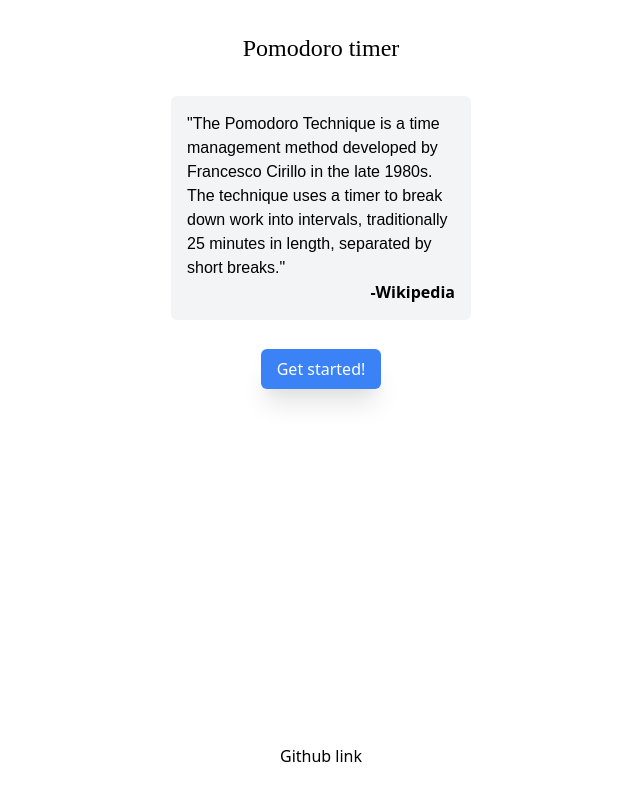
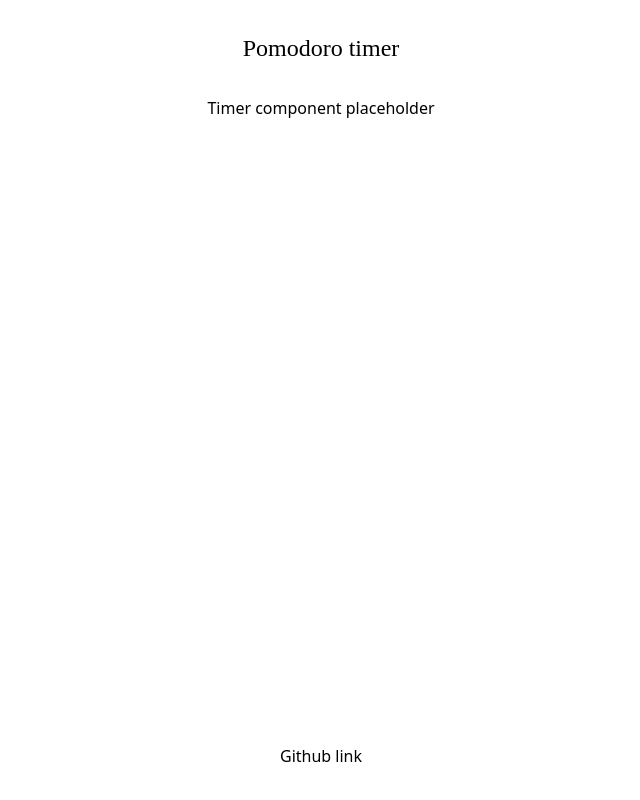
Before and after one commit to roopertti/pomodoro-timer, a React app: page / in a window 1280 px wide. Both pictures are taken after a click on the button "Get started!". Shown: the whole page, without its empty margins (319-959 px from the left). Built offline with nearby package versions, Linux system fonts and the light colour scheme.

Commit message:
feat: state management with context, intro completion functionality

```diff
--- a/src/App.js
+++ b/src/App.js
@@ -3,13 +3,16 @@ import React from 'react'
 import './styles/styles.css'
 
 import Layout from 'Components/common/Layout'
-import Intro from 'Components/views/Intro'
+import ViewRouter from 'Components/views/ViewRouter'
+import AppWrapper from './AppWrapper'
 
 function App () {
   return (
-    <Layout>
-      <Intro />
-    </Layout>
+    <AppWrapper>
+      <Layout>
+        <ViewRouter />
+      </Layout>
+    </AppWrapper>
   )
 }
 
--- /dev/null
+++ b/src/AppWrapper.js
@@ -0,0 +1,18 @@
+import React from 'react'
+import PropTypes from 'prop-types'
+
+import { StoreProvider } from 'Contexts/StoreContext'
+
+function AppWrapper ({ children }) {
+  return (
+    <StoreProvider>
+      {children}
+    </StoreProvider>
+  )
+}
+
+AppWrapper.propTypes = {
+  children: PropTypes.node
+}
+
+export default AppWrapper
--- a/src/components/common/Layout/index.js
+++ b/src/components/common/Layout/index.js
@@ -1,6 +1,8 @@
 import React from 'react'
 import PropTypes from 'prop-types'
 import { motion } from 'framer-motion'
+
+import useStore from 'Hooks/useStore'
 
 const variants = {
   visible: { opacity: 1 },
@@ -11,9 +13,9 @@ const variants = {
  * Return Layout motion props
  * @param {Number} delay Delay before component turns visible
  */
-function getMotionProps (delay = 0) {
+function getMotionProps (initial = 'hidden', delay = 0) {
   return {
-    initial: 'hidden',
+    initial,
     animate: 'visible',
     variants,
     transition: { duration: 1, delay }
@@ -21,15 +23,20 @@ function getMotionProps (delay = 0) {
 }
 
 function Layout ({ children }) {
+  const { state } = useStore()
+
+  const headerMotionProps = state.introComplete ? getMotionProps('visible') : getMotionProps()
+  const footerMotionProps = state.introComplete ? getMotionProps('visible') : getMotionProps('hidden', 4)
+
   return (
     <div className="h-full flex flex-col items-center" data-testid="app-layout">
       <header className="text-2xl py-8">
-        <motion.h1 {...getMotionProps()}>
+        <motion.h1 {...headerMotionProps}>
           Pomodoro timer
         </motion.h1>
       </header>
       <main className="flex-grow">{children}</main>
-      <motion.footer className="py-8" {...getMotionProps(4)}>
+      <motion.footer className="py-8" {...footerMotionProps}>
         Github link
       </motion.footer>
     </div>
--- a/src/components/views/Intro/index.js
+++ b/src/components/views/Intro/index.js
@@ -3,6 +3,7 @@ import { motion } from 'framer-motion'
 
 import Blockquote from 'Components/common/Blockquote'
 import Button from 'Components/common/Button'
+import useStore from 'Hooks/useStore'
 
 const variants = {
   hidden: {
@@ -19,7 +20,7 @@ const variants = {
  * Returns Intro motion props
  * @param {Number} delay Delay before component turns visible
  */
-function getMotionProps (delay = 0) {
+function getMotionProps (delay) {
   return {
     animate: 'visible',
     initial: 'hidden',
@@ -29,6 +30,12 @@ function getMotionProps (delay = 0) {
 }
 
 function Intro () {
+  const { completeIntro } = useStore()
+
+  function handleClick () {
+    completeIntro()
+  }
+
   return (
     <section data-testid="intro-view">
       <motion.div {...getMotionProps(1.5)}>
@@ -40,9 +47,9 @@ function Intro () {
       </motion.div>
       <motion.div
         className="flex justify-center py-8"
-        {...getMotionProps(3)}
+        {...getMotionProps(4)}
       >
-        <Button>Get started!</Button>
+        <Button onClick={handleClick}>Get started!</Button>
       </motion.div>
     </section>
   )
--- /dev/null
+++ b/src/components/views/Timer/index.js
@@ -0,0 +1,9 @@
+import React from 'react'
+
+function Timer () {
+  return (
+    <div>Timer component placeholder</div>
+  )
+}
+
+export default Timer
--- /dev/null
+++ b/src/components/views/ViewRouter/index.js
@@ -0,0 +1,13 @@
+import React from 'react'
+
+import useStore from 'Hooks/useStore'
+import Intro from 'Components/views/Intro'
+import Timer from 'Components/views/Timer'
+
+function ViewRouter () {
+  const { state } = useStore()
+
+  return state.introComplete ? <Timer /> : <Intro />
+}
+
+export default ViewRouter
--- /dev/null
+++ b/src/contexts/StoreContext.js
@@ -0,0 +1,50 @@
+import React, { useEffect, useMemo, useReducer } from 'react'
+import PropTypes from 'prop-types'
+
+import {
+  STORE_KEY,
+  SET_INTRO_COMPLETE
+} from 'Util/constants'
+
+const initialState = JSON.parse(localStorage.getItem(STORE_KEY)) || { introComplete: false }
+export const StoreContext = React.createContext(initialState)
+const { Provider } = StoreContext
+
+function reducer (state, action) {
+  /* DIY "redux-logger" :-) */
+  if (process.env.NODE_ENV === 'development') {
+    console.group(`Current action: ${action.type}`)
+    console.log('-- Payload --')
+    console.log(action.payload)
+    console.log('-- Current state --')
+    console.log(state)
+    console.groupEnd()
+  }
+
+  switch (action.type) {
+    case SET_INTRO_COMPLETE:
+      return { ...state, introComplete: action.payload }
+    default:
+      return state
+  }
+}
+
+export function StoreProvider ({ children }) {
+  const [state, dispatch] = useReducer(reducer, initialState)
+
+  // Prevent unnecessary rerenders
+  const contextValue = useMemo(() => {
+    return { state, dispatch }
+  }, [state, dispatch])
+
+  // Sync data to Local storage on state changes
+  useEffect(() => {
+    localStorage.setItem(STORE_KEY, JSON.stringify(state))
+  }, [state])
+
+  return <Provider value={contextValue}>{children}</Provider>
+}
+
+StoreProvider.propTypes = {
+  children: PropTypes.node
+}
--- /dev/null
+++ b/src/hooks/useStore.js
@@ -0,0 +1,22 @@
+import { useContext } from 'react'
+
+import { StoreContext } from 'Contexts/StoreContext'
+import { SET_INTRO_COMPLETE } from 'Util/constants'
+
+function useStore () {
+  const { state, dispatch } = useContext(StoreContext)
+
+  function completeIntro () {
+    dispatch({
+      type: SET_INTRO_COMPLETE,
+      payload: true
+    })
+  }
+
+  return {
+    state,
+    completeIntro
+  }
+}
+
+export default useStore
--- /dev/null
+++ b/src/util/constants.js
@@ -0,0 +1,5 @@
+/* Local Storage keys */
+export const STORE_KEY = 'POMODORO_TIMER_DATA_STORAGE'
+
+/* Action types */
+export const SET_INTRO_COMPLETE = 'SET_INTRO_COMPLETE'
```
